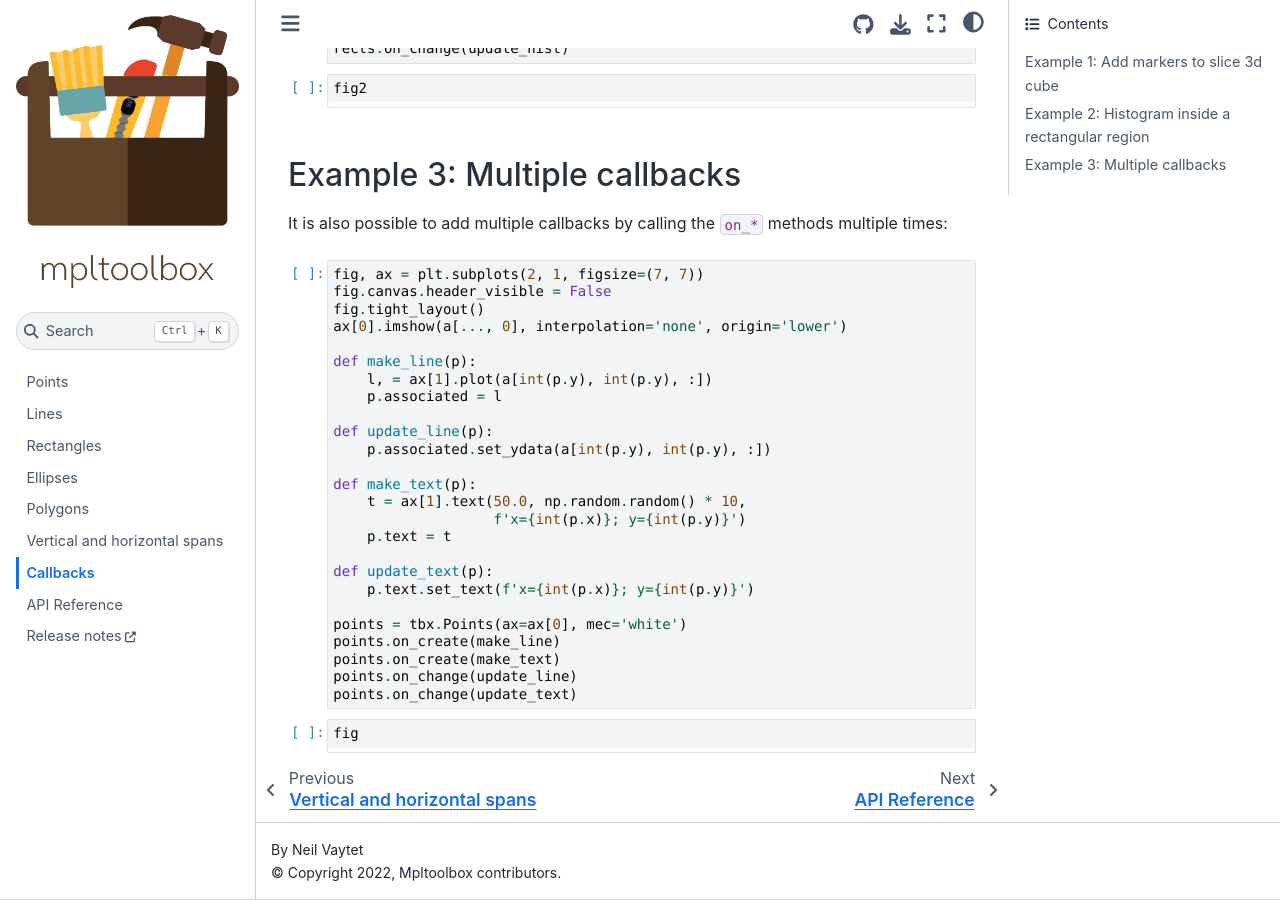
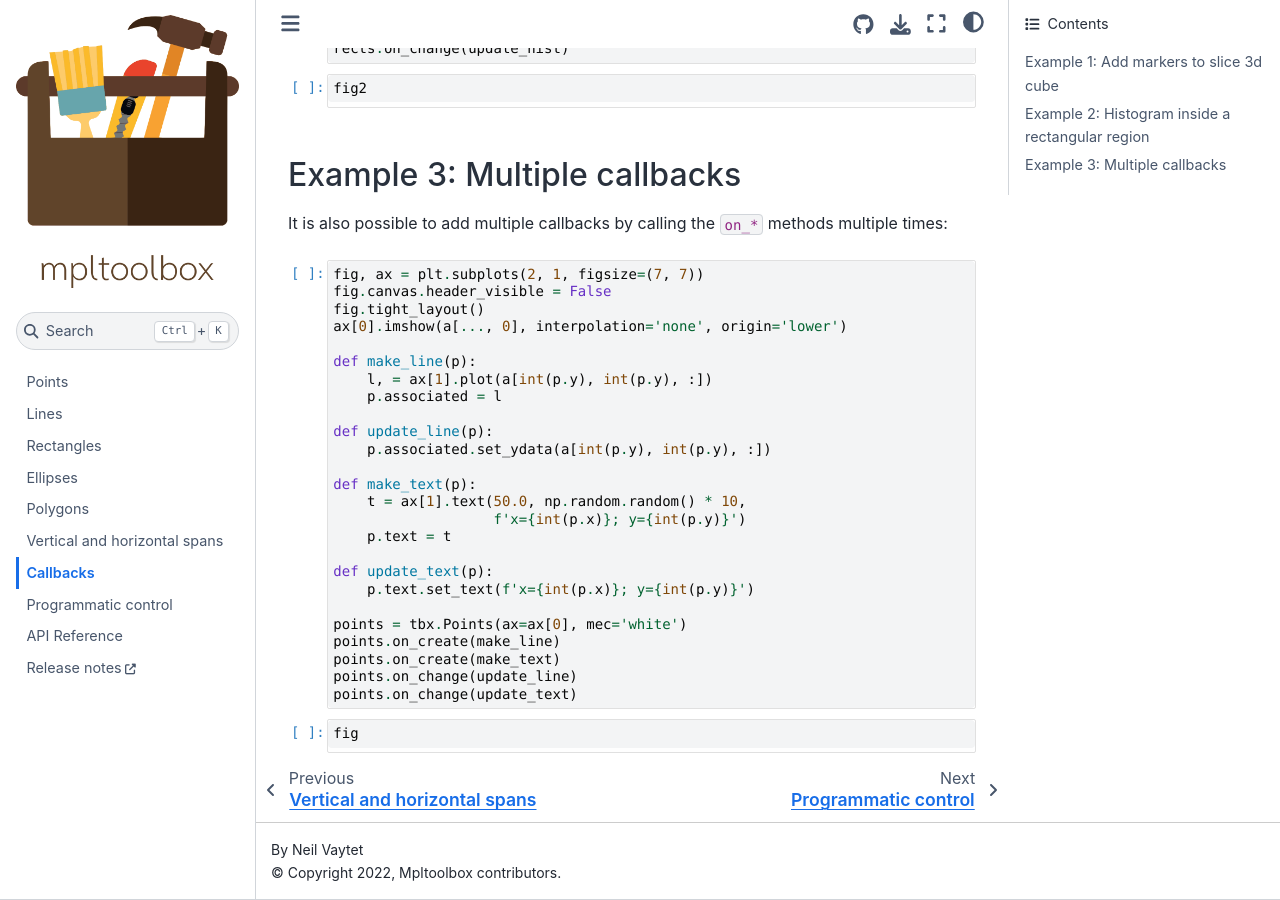
Before and after one commit to scipp/mpltoolbox, a Sphinx documentation site: the page built from docs/callbacks.ipynb, in a window 1280 px wide and 900 px high, scrolled down 2200 px. Built offline with Sphinx 7.4.7 and the Sphinx Book theme 1.1.4, drawn with Linux system fonts in a browser that asks for light colours.

```diff
--- a/docs/api.rst
+++ b/docs/api.rst
@@ -13,4 +13,5 @@
    Points
    Polygons
    Rectangles
+   Tool
    Vspans
--- a/docs/index.rst
+++ b/docs/index.rst
@@ -109,6 +109,12 @@
    :maxdepth: 2
    :hidden:
 
+   programmatic-control
+
+.. toctree::
+   :maxdepth: 2
+   :hidden:
+
    api
 
 .. toctree::
--- a/src/mpltoolbox/__init__.py
+++ b/src/mpltoolbox/__init__.py
@@ -4,6 +4,7 @@
 # flake8: noqa
 
 from .event import DummyEvent
+from .tool import Tool
 from .lines import Lines
 from .rectangles import Rectangles
 from .ellipses import Ellipses
```
Also changed, not shown: docs/callbacks.ipynb, docs/ellipses.ipynb, docs/lines.ipynb, docs/points.ipynb, docs/polygons.ipynb, docs/programmatic-control.ipynb (added), docs/rectangles.ipynb, docs/spans.ipynb.
